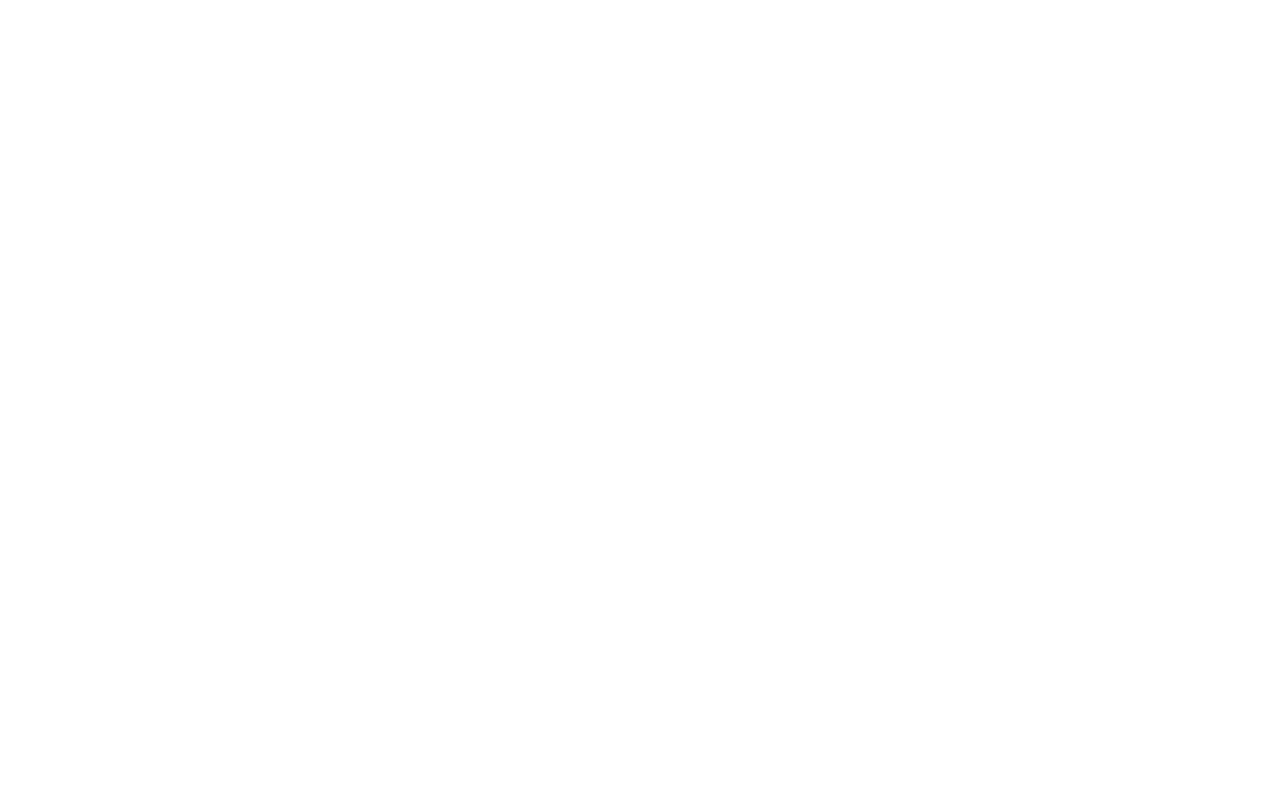
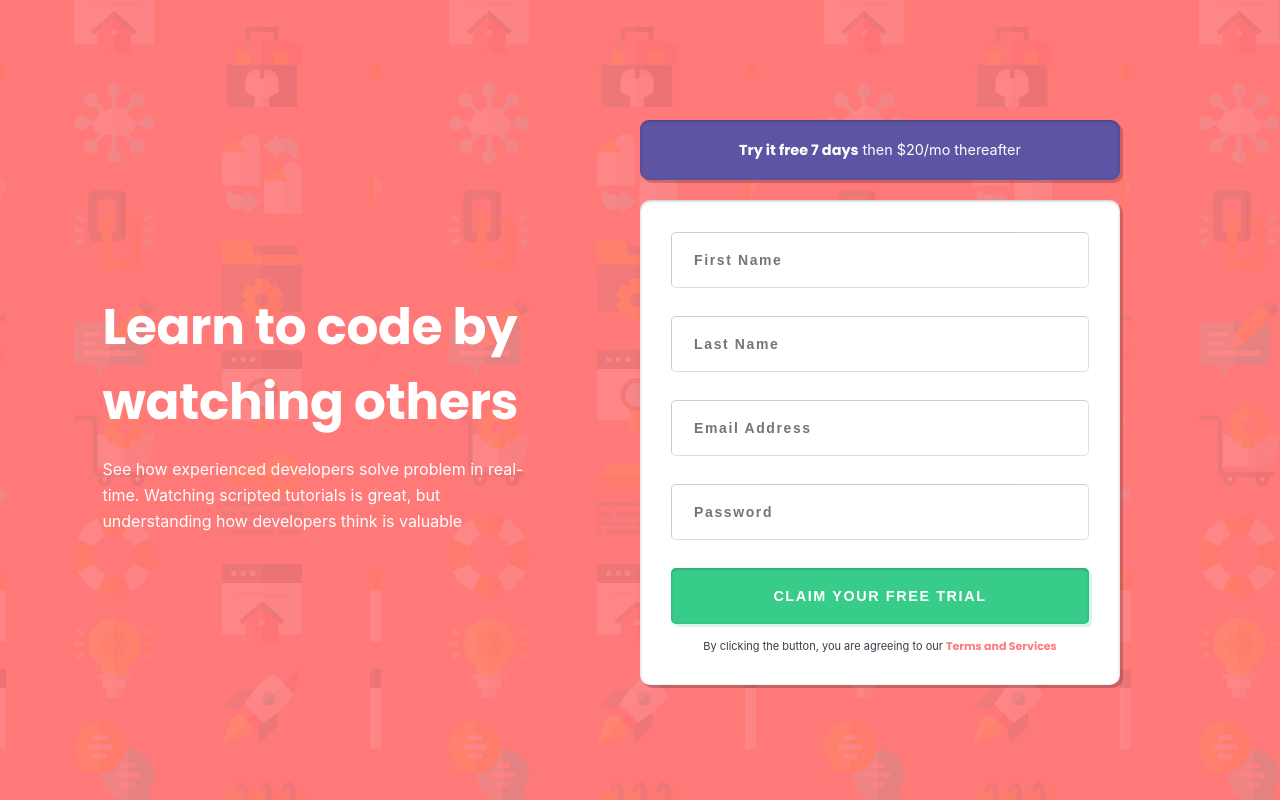
Before and after one commit to TaraTrody/frontend-react-challenges, a React (Create React App) app: page / in a window 1280 px wide. Built offline with nearby package versions, Linux system fonts and the light colour scheme; a web font is replaced by a local one.

Commit message:
fix sign in Route path value

```diff
--- a/src/App.js
+++ b/src/App.js
@@ -8,7 +8,7 @@ function App() {
   return (
     <Router>
       <div className="App">
-        <Route path={ROUTES.SIGN_IN} component={Signup} exact />
+        <Route path={ROUTES.SIGN_UP} component={Signup} exact />
       </div>
     </Router>
   );
```
